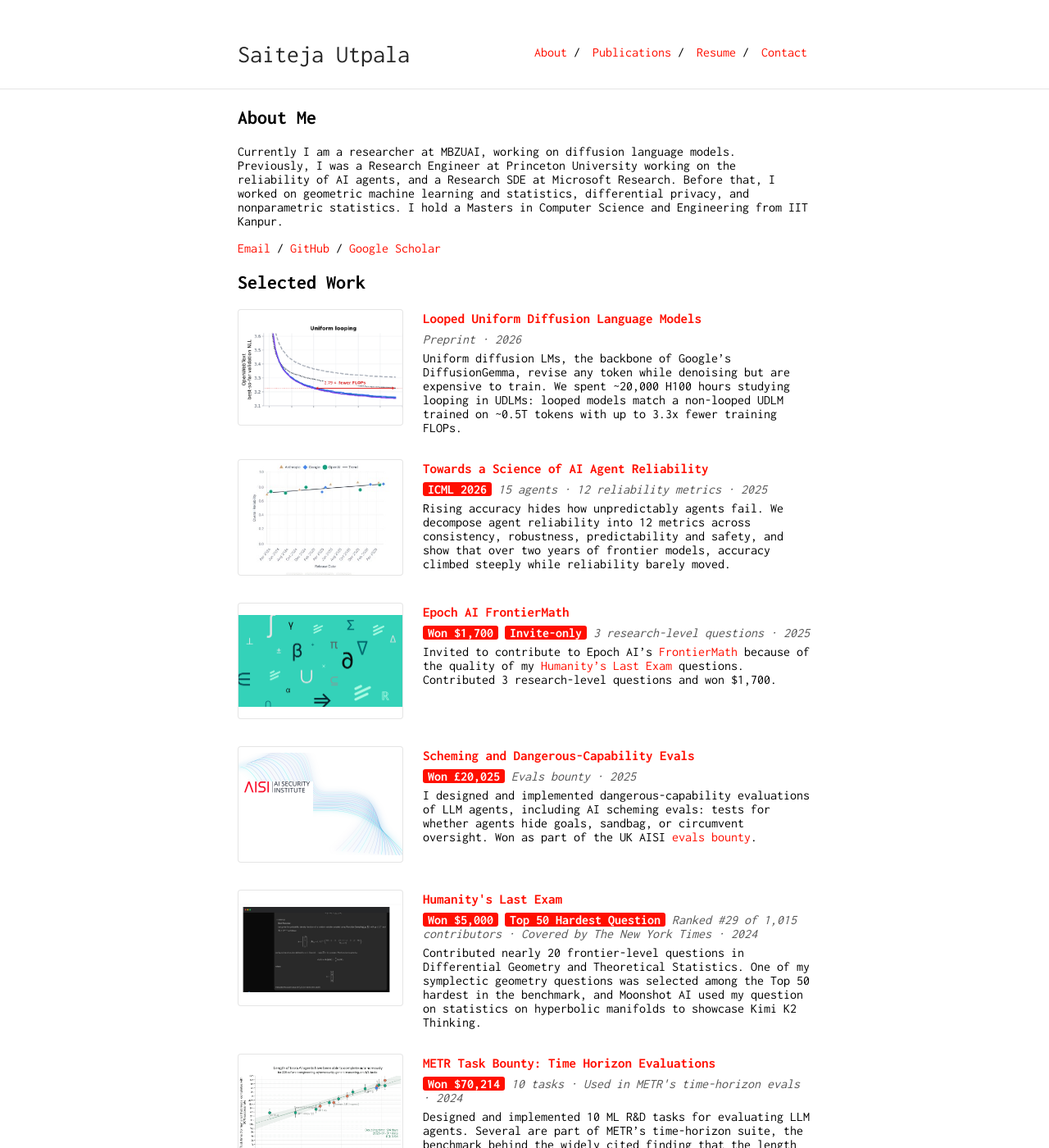
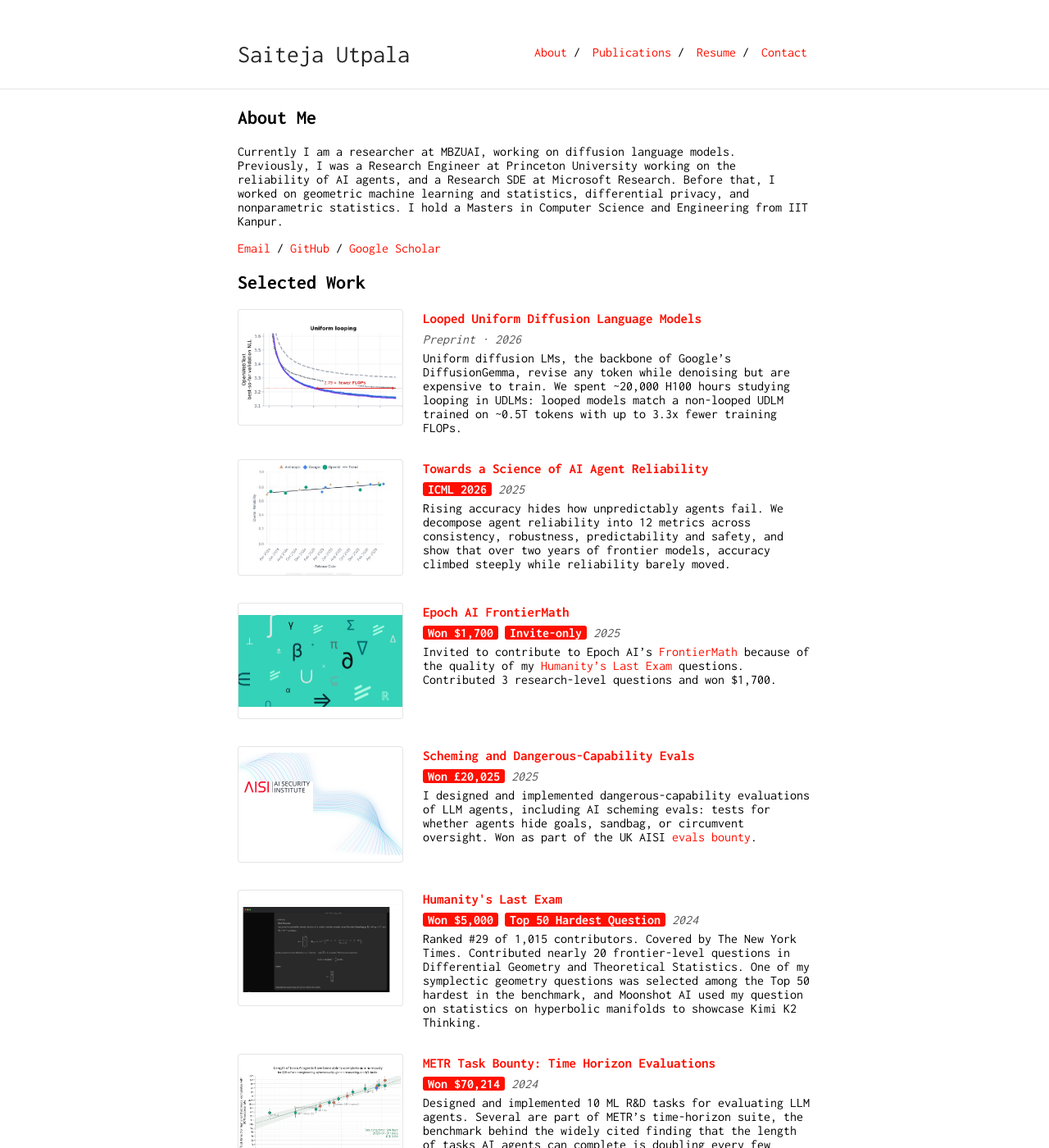
Before and after one commit to SaitejaUtpala/saitejautpala.github.io, a Jekyll site: the page built from index.md, in a window 1280 px wide and 1400 px high. Shown: the whole window at 82% size. Built offline with Jekyll 4.4.1, drawn with Linux system fonts in a browser that asks for light colours; our own code applies the rules of GitHub Pages for plain Markdown files.

Commit message:
Simplify Selected Work highlight lines.
Keep badges and years on the venue line, move HLE ranking and NYT coverage into the summary, and drop extra descriptors like METR task counts and reliability metric counts.

```diff
--- a/_posts/2024-11-15-frontiermath.md
+++ b/_posts/2024-11-15-frontiermath.md
@@ -7,7 +7,7 @@
 highlight: true
 highlight_title: "Epoch AI FrontierMath"
 highlight_badges: ["Won $1,700", "Invite-only"]
-highlight_venue: "3 research-level questions · 2025"
+highlight_venue: "2025"
 highlight_summary: "Invited to contribute to Epoch AI's [FrontierMath](https://epoch.ai/frontiermath) because of the quality of my [Humanity's Last Exam](/work/humanitys-last-exam/) questions. Contributed 3 research-level questions and won $1,700."
 links:
   - name: FrontierMath
--- a/_posts/2025-11-05-aisi-scheming-evals.md
+++ b/_posts/2025-11-05-aisi-scheming-evals.md
@@ -7,7 +7,7 @@
 highlight: true
 highlight_title: "Scheming and Dangerous-Capability Evals"
 highlight_badges: ["Won £20,025"]
-highlight_venue: "Evals bounty · 2025"
+highlight_venue: "2025"
 highlight_summary: "I designed and implemented dangerous-capability evaluations of LLM agents, including AI scheming evals: tests for whether agents hide goals, sandbag, or circumvent oversight. Won as part of the UK AISI [evals bounty](https://www.aisi.gov.uk/blog/evals-bounty)."
 links:
   - name: AISI
--- a/_posts/2026-10-28-metr-task-bounty.md
+++ b/_posts/2026-10-28-metr-task-bounty.md
@@ -6,7 +6,7 @@
 highlight: true
 highlight_title: "METR Task Bounty: Time Horizon Evaluations"
 highlight_badges: ["Won $70,214"]
-highlight_venue: "10 tasks · Used in METR's time-horizon evals · 2024"
+highlight_venue: "2024"
 highlight_summary: "Designed and implemented 10 ML R&D tasks for evaluating LLM agents. Several are part of METR's time-horizon suite, the benchmark behind the widely cited finding that the length of tasks AI agents can complete is doubling every few months. Some tasks are private, some are public."
 links:
   - name: METR Time Horizons
--- a/_posts/2026-10-30-ai-agent-reliability.md
+++ b/_posts/2026-10-30-ai-agent-reliability.md
@@ -6,7 +6,7 @@
 highlight: true
 highlight_title: "Towards a Science of AI Agent Reliability"
 highlight_badges: ["ICML 2026"]
-highlight_venue: "15 agents · 12 reliability metrics · 2025"
+highlight_venue: "2025"
 highlight_summary: "Rising accuracy hides how unpredictably agents fail. We decompose agent reliability into 12 metrics across consistency, robustness, predictability and safety, and show that over two years of frontier models, accuracy climbed steeply while reliability barely moved."
 links:
   - name: Paper (ICML 2026)
```
Also changed, not shown: _posts/2026-10-29-humanitys-last-exam.md (+2 -2 lines).
